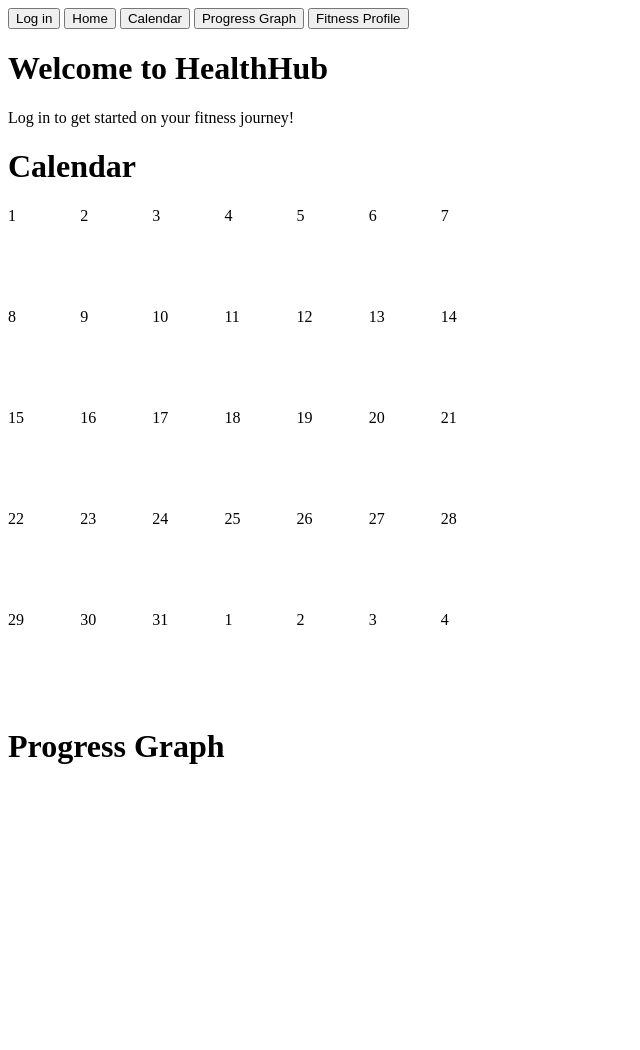
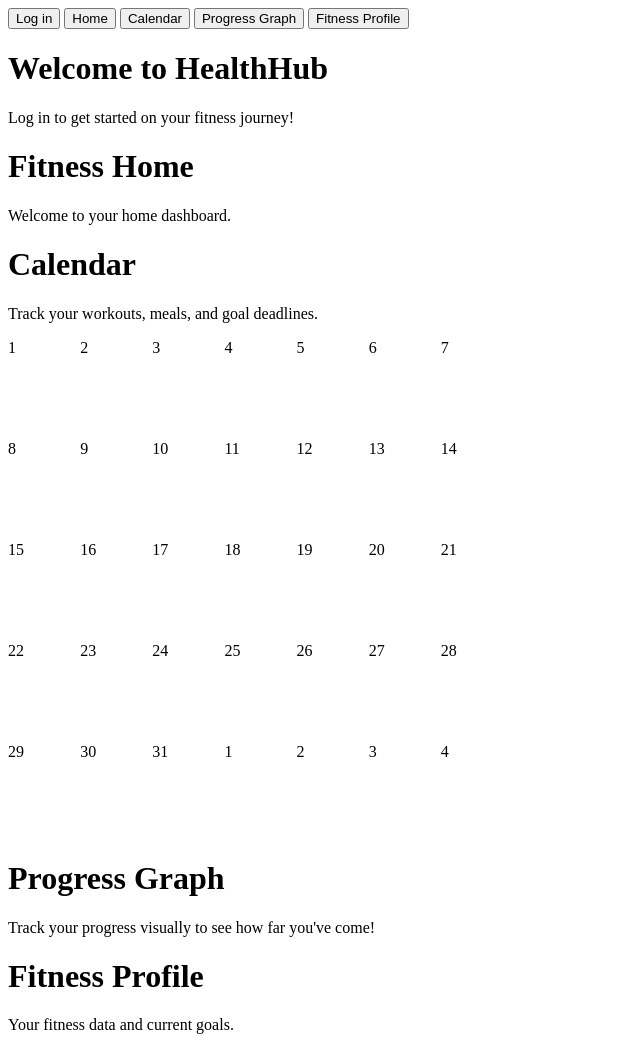
Before and after one commit to tjfrench24/team-3-project, a website: page src/index.html in a window 1280 px wide. Shown: the whole page, without its empty margins (0-640 px from the left). Before the commit the page ends 800 px from the top, so only its background shows below. Drawn offline with Linux system fonts and the light colour scheme.

Commit message:
<feature/add-homeView-and-profileView>(<homeView and profileView #5>): <homeView and profileView were added along with some text> <provide these screens/features for application>

```diff
--- a/src/index.html
+++ b/src/index.html
@@ -22,14 +22,24 @@
                 <h1>Welcome to HealthHub</h1>
                 <p>Log in to get started on your fitness journey!</p>
             </div>
+            <div id="homeView" class="view">
+                <h1>Fitness Home</h1>
+                <p>Welcome to your home dashboard.</p>
+            </div>
             <div id="calendarView" class="view">
                 <h1>Calendar</h1>
+                <p>Track your workouts, meals, and goal deadlines.</p>
                  <!--This is where the calendar days should be implemented-->
                  <div class="grid-container" id="theGrid"></div>
             </div>
             <div id="graphView" class="view">
                 <h1>Progress Graph</h1>
+                <p>Track your progress visually to see how far you've come!</p>
                 <!--This is where all the progress stuff should be implemented-->
+            </div>
+            <div id="profileView" class="view">
+                <h1>Fitness Profile</h1>
+                <p>Your fitness data and current goals.</p>
             </div>
         </div>
     </body>
```
